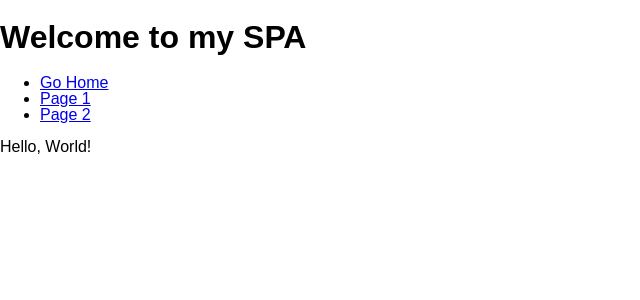
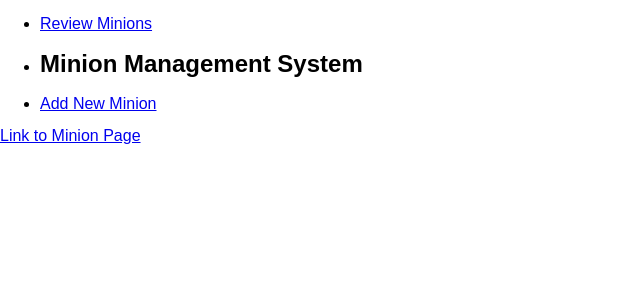
Before and after one commit to clgrogan/minion-manager, a React (Create React App) app: page / in a window 1280 px wide. Shown: the top 300 px of the page, without its empty margins (0-640 px from the left). Built offline with nearby package versions, Linux system fonts and the light colour scheme.

Commit message:
Three Pages Created and Linked

```diff
--- a/src/App.jsx
+++ b/src/App.jsx
@@ -1,33 +1,19 @@
 import React from 'react'
 import { BrowserRouter as Router, Link, Route, Switch } from 'react-router-dom'
-import Page from './pages/Page'
-import Page2 from './pages/Page2'
-import HomePage from './pages/HomePage'
+import NavBar from './components/NavBar'
 import NotFound from './pages/NotFound'
+import Minions from './pages/Minions'
+import Minion from './pages/Minion'
+import AddMinion from './pages/AddMinion'
 
 const App = () => {
   return (
     <Router>
-      <header>
-        <h1>Welcome to my SPA</h1>
-        <nav>
-          <ul>
-            <li>
-              <Link to="/">Go Home</Link>
-            </li>
-            <li>
-              <Link to="/1">Page 1</Link>
-            </li>
-            <li>
-              <Link to="/2">Page 2</Link>
-            </li>
-          </ul>
-        </nav>
-      </header>
+      <NavBar />
       <Switch>
-        <Route exact path="/" component={HomePage}></Route>
-        <Route exact path="/1" component={Page}></Route>
-        <Route exact path="/2" component={Page2}></Route>
+        <Route exact path="/" component={Minions}></Route>
+        <Route exact path="/Minion" component={Minion}></Route>
+        <Route exact path="/AddMinion" component={AddMinion}></Route>
         <Route path="*" component={NotFound}></Route>
       </Switch>
     </Router>
--- a/src/components/HelloWorld.jsx
+++ /dev/null
@@ -1,7 +0,0 @@
-import React from 'react'
-
-const HelloWorld = () => {
-  return <div>Hello, World!</div>
-}
-
-export default HelloWorld
--- /dev/null
+++ b/src/components/NavBar.jsx
@@ -0,0 +1,24 @@
+import React from 'react'
+import { Link } from 'react-router-dom'
+
+const NavBar = () => {
+  return (
+    <header>
+      <nav>
+        <ul>
+          <li>
+            <Link to="/">Review Minions</Link>
+          </li>
+          <li className="titleNavLi">
+            <h1 className="titleH1">Minion Management System</h1>
+          </li>
+          <li>
+            <Link to="/AddMinion">Add New Minion</Link>
+          </li>
+        </ul>
+      </nav>
+    </header>
+  )
+}
+
+export default NavBar
--- /dev/null
+++ b/src/pages/AddMinion.jsx
@@ -0,0 +1,7 @@
+import React from 'react'
+
+const AddMinion = () => {
+  return <div>Deploy New Minions Here!!!!</div>
+}
+
+export default AddMinion
--- a/src/pages/HomePage.jsx
+++ /dev/null
@@ -1,8 +0,0 @@
-import React from 'react'
-import HelloWorld from '../components/HelloWorld'
-
-const HomePage = () => {
-  return <HelloWorld />
-}
-
-export default HomePage
--- /dev/null
+++ b/src/pages/Minion.jsx
@@ -0,0 +1,7 @@
+import React from 'react'
+
+const Minion = () => {
+  return <div>This page will display the employee details.</div>
+}
+
+export default Minion
--- /dev/null
+++ b/src/pages/Minions.jsx
@@ -0,0 +1,14 @@
+import React from 'react'
+import { Link } from 'react-router-dom'
+
+const Minions = () => {
+  return (
+    <div>
+      <Link className="employeeName" to={'/minion/'}>
+        Link to Minion Page
+      </Link>
+    </div>
+  )
+}
+
+export default Minions
--- a/src/pages/Page.jsx
+++ /dev/null
@@ -1,7 +0,0 @@
-import React from 'react'
-
-const Page = () => {
-  return <div>This is a Page</div>
-}
-
-export default Page
--- a/src/pages/Page2.jsx
+++ /dev/null
@@ -1,7 +0,0 @@
-import React from 'react'
-
-const Page2 = () => {
-  return <div>This is another Page</div>
-}
-
-export default Page2
```
